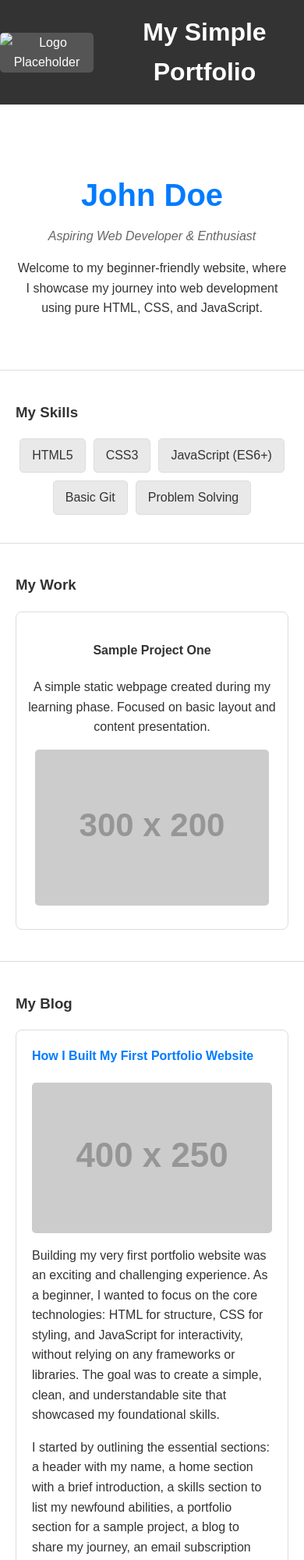
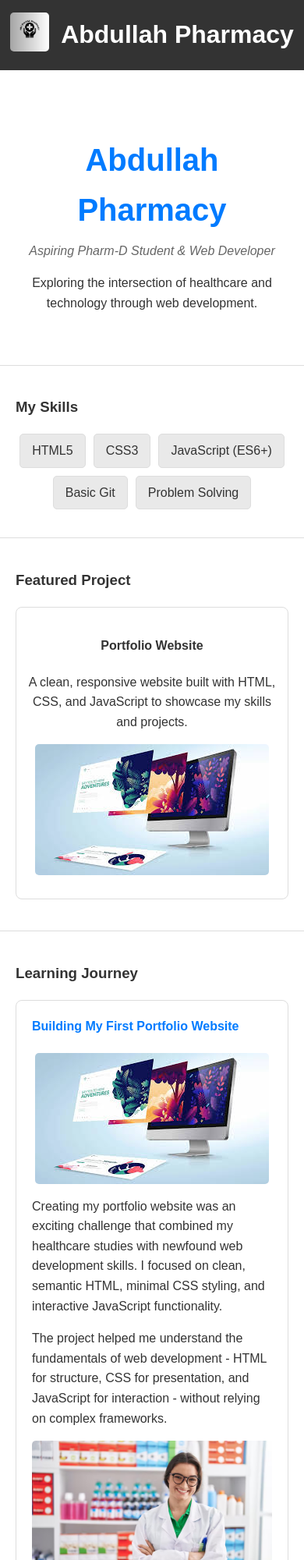
Before and after one commit to SaadAslam58/my-simple-portfolio, a plain HTML site: page index.html in a window 390 px wide. Shown: the top 2000 px of the page at 78% size. Drawn offline with Linux system fonts and the light colour scheme; placeholder pictures from the web are drawn by us.

Commit message:
Update HTML content with improved text and add images

```diff
--- a/index.html
+++ b/index.html
@@ -11,16 +11,16 @@
     <header>
         <div class="logo-placeholder">
             <!-- LOGO IMAGE WILL BE UPLOADED HERE -->
-            <img src="images/logo-placeholder.png" alt="Logo Placeholder">
+            <img src="images/logo.jpg" alt="Logo">
         </div>
-        <h1>My Simple Portfolio</h1>
+        <h1>Abdullah Pharmacy</h1>
     </header>
 
     <!-- HOME SECTION -->
     <section id="home">
-        <h2>John Doe</h2>
-        <p class="tagline">Aspiring Web Developer & Enthusiast</p>
-        <p>Welcome to my beginner-friendly website, where I showcase my journey into web development using pure HTML, CSS, and JavaScript.</p>
+        <h2>Abdullah Pharmacy</h2>
+        <p class="tagline">Aspiring Pharm-D Student & Web Developer</p>
+        <p>Exploring the intersection of healthcare and technology through web development.</p>
     </section>
 
     <!-- SKILLS SECTION -->
@@ -37,28 +37,25 @@
 
     <!-- PORTFOLIO SECTION -->
     <section id="portfolio">
-        <h3>My Work</h3>
+        <h3>Featured Project</h3>
         <div class="project-card">
-            <h4>Sample Project One</h4>
-            <p>A simple static webpage created during my learning phase. Focused on basic layout and content presentation.</p>
-            <!-- Project Image Placeholder -->
-            <img src="https://via.placeholder.com/300x200?text=Project+Placeholder" alt="Project Placeholder Image">
+            <h4>Portfolio Website</h4>
+            <p>A clean, responsive website built with HTML, CSS, and JavaScript to showcase my skills and projects.</p>
+            <img src="images/showcase.jpg" alt="Portfolio Website Showcase">
         </div>
     </section>
 
     <!-- BLOG SECTION -->
     <section id="blog">
-        <h3>My Blog</h3>
+        <h3>Learning Journey</h3>
         <article>
-            <h4>How I Built My First Portfolio Website</h4>
-            <img src="https://via.placeholder.com/400x250?text=Blog+Image+1" alt="Blog Image 1" class="blog-image">
-            <p>Building my very first portfolio website was an exciting and challenging experience. As a beginner, I wanted to focus on the core technologies: HTML for structure, CSS for styling, and JavaScript for interactivity, without relying on any frameworks or libraries. The goal was to create a simple, clean, and understandable site that showcased my foundational skills.</p>
-            <p>I started by outlining the essential sections: a header with my name, a home section with a brief introduction, a skills section to list my newfound abilities, a portfolio section for a sample project, a blog to share my journey, an email subscription form, and an advanced feature. This structured approach helped me break down the larger task into manageable pieces. For the HTML, I focused on semantic tags to ensure accessibility and good SEO practices.</p>
-            <p>CSS was where I brought the site to life, albeit minimally. I used a simple color palette, clear typography, and basic box-model properties to create a clean layout. The challenge was to make it look decent without over-styling, keeping the focus on learning the fundamentals of responsive design and basic visual hierarchy. I deliberately avoided complex animations or highly intricate designs to maintain simplicity and readability for other beginners.</p>
-            <p>JavaScript added the interactive elements. The email subscription form was a key part, where I implemented client-side validation to ensure emails were in a valid format before simulating a "send." Storing subscriber emails in `localStorage` was a great way to practice local data persistence. The QR code generation (initially a placeholder) also gave me a chance to think about how simple scripts can add functionality. This entire process, from planning to deployment, solidified my understanding of how these three fundamental technologies work together to create a functional web presence.</p>
-            <img src="https://via.placeholder.com/400x250?text=Blog+Image+2" alt="Blog Image 2" class="blog-image">
+            <h4>Building My First Portfolio Website</h4>
+            <img src="images/showcase.jpg" alt="Website Development Process" class="blog-image">
+            <p>Creating my portfolio website was an exciting challenge that combined my healthcare studies with newfound web development skills. I focused on clean, semantic HTML, minimal CSS styling, and interactive JavaScript functionality.</p>
+            <p>The project helped me understand the fundamentals of web development - HTML for structure, CSS for presentation, and JavaScript for interaction - without relying on complex frameworks.</p>
+            <img src="images/pharm-d.avif" alt="Pharmacy Studies" class="blog-image">
             <p>Keywords: HTML, CSS, JavaScript, Portfolio, Web Development</p>
-            <p class="conclusion">In conclusion, building this website from scratch was an invaluable learning experience. It not only gave me a tangible project to demonstrate my skills but also deepened my appreciation for the core building blocks of the web. I encourage all beginners to undertake a similar project to solidify their understanding.</p>
+            <p class="conclusion">This project reinforced my understanding of web technologies and showed how technical skills can complement my healthcare education.</p>
         </article>
     </section>
 
@@ -74,19 +71,18 @@
 
     <!-- ADVANCED FEATURE SECTION (QR Code) -->
     <section id="advanced-feature">
-        <h3>Advanced Feature: Website QR Code</h3>
-        <p>Scan this QR code to visit the deployed version of this website!</p>
+        <h3>Quick Access</h3>
+        <p>Scan this QR code to instantly access my portfolio on your mobile device:</p>
         <div class="qr-code-container">
-            <!-- QR code image will be dynamically set by JavaScript or placeholder -->
-            <img id="qr-code-img" src="https://via.placeholder.com/150?text=QR+Code+Placeholder" alt="QR Code" width="150" height="150">
+            <img id="qr-code-img" src="images/qr-code.png" alt="QR Code" width="150" height="150">
         </div>
-        <p>This QR code currently links to a placeholder. Once deployed, it will link to the live GitHub Pages URL.</p>
+        <p>Perfect for sharing my work at a glance!</p>
     </section>
 
     <!-- FOOTER SECTION -->
     <footer>
-        <p>Email: <a href="mailto:AbuBakr.Pharmacy00@gmail.com">AbuBakr.Pharmacy00@gmail.com</a></p>
-        <p>&copy; 2025 John Doe. All rights reserved.</p>
+        <p>Contact: <a href="mailto:AbuBakr.Pharmacy00@gmail.com">AbuBakr.Pharmacy00@gmail.com</a></p>
+        <p>&copy; 2025 Abdullah Pharmacy. All rights reserved.</p>
     </footer>
 
     <script src="js/script.js"></script>
```
Also changed, not shown: images/pharm-d.avif (added), images/qr-code.png (added), images/showcase.jpg (added).
